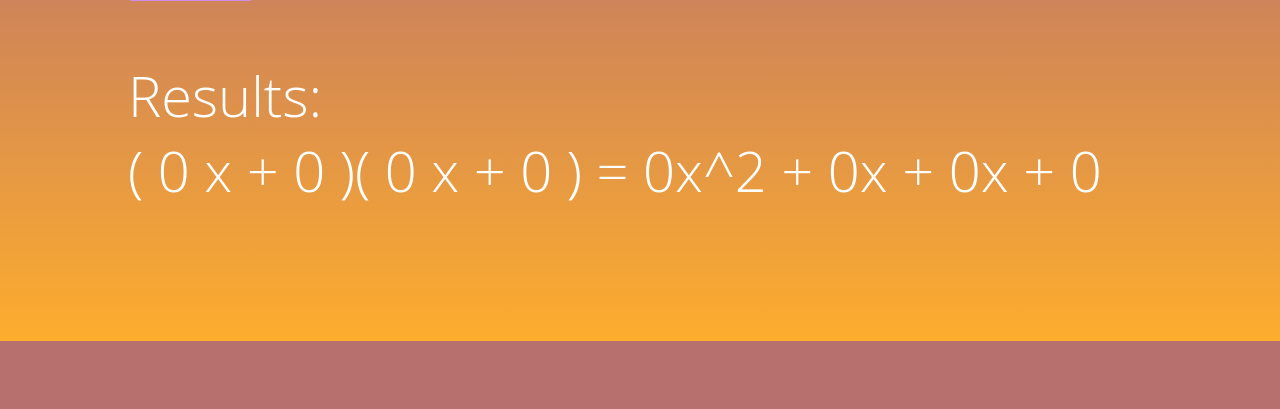
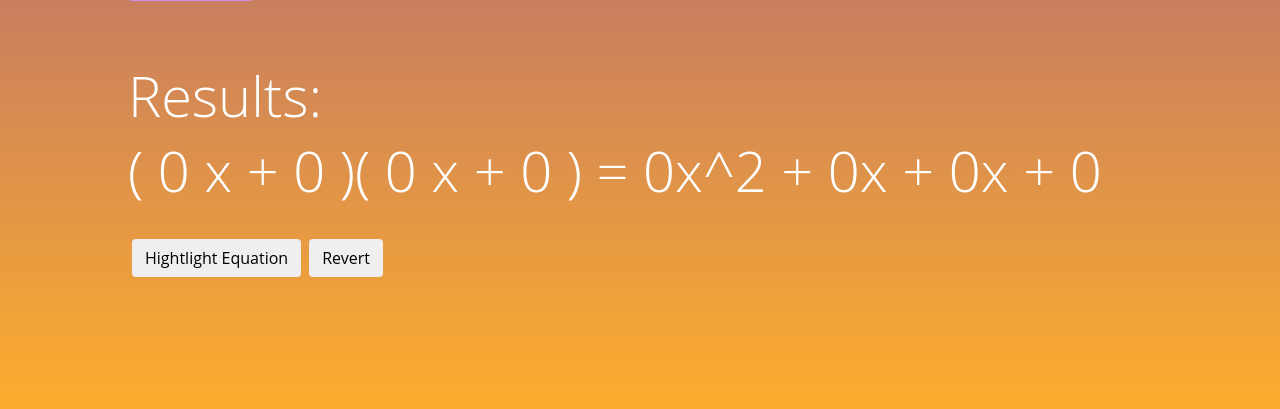
Before and after one commit to evagravin/p4-kangaroos, a Flask app: page /minilab/eva in a window 1280 px wide. Shown: the part 822-1231 px from the top of the page. Before the commit the page ends 1163 px from the top, so only its background shows below. Run offline with Flask 2, Linux system fonts and the light colour scheme; some libraries are stand-ins or nearby versions.

Commit message:
wow factor? hightlight equation

```diff
--- a/templates/minilabs/eva-minilab.html
+++ b/templates/minilabs/eva-minilab.html
@@ -35,11 +35,25 @@
     <br>
     <br>
     <h1 class="display-4">Results:</h1>
-    <h1 class="display-4">( {{foil.num1}} x + {{foil.num2}} )( {{foil.num3}} x + {{foil.num4}} )   =   {{foil.term1}}x^2 + {{foil.term2}}x + {{foil.term3}}x + {{foil.term4}}</h1>
+    <h1 class="display-4" id="equation">( {{foil.num1}} x + {{foil.num2}} )( {{foil.num3}} x + {{foil.num4}} )   =   {{foil.term1}}x^2 + {{foil.term2}}x + {{foil.term3}}x + {{foil.term4}}</h1>
+    <br>
+    <button type="button" class="btn" onclick="myFunction()" style="float: center; margin: 4px;">Hightlight Equation</button>
+    <button type="button" class="btn" onclick="my2Function()" style="float: center; margin: 4px;">Revert</button>
 
 </div>
 </body>
 </html>
+
+<script type="text/javascript">
+    function myFunction() {
+        document.getElementById("equation").style.backgroundColor = "yellow";
+    }
+
+    function my2Function() {
+        document.getElementById("equation").style.backgroundColor = "#ffffff00";
+    }
+</script>
+
 <style>
 .button {
   border-radius: 4px;
```
